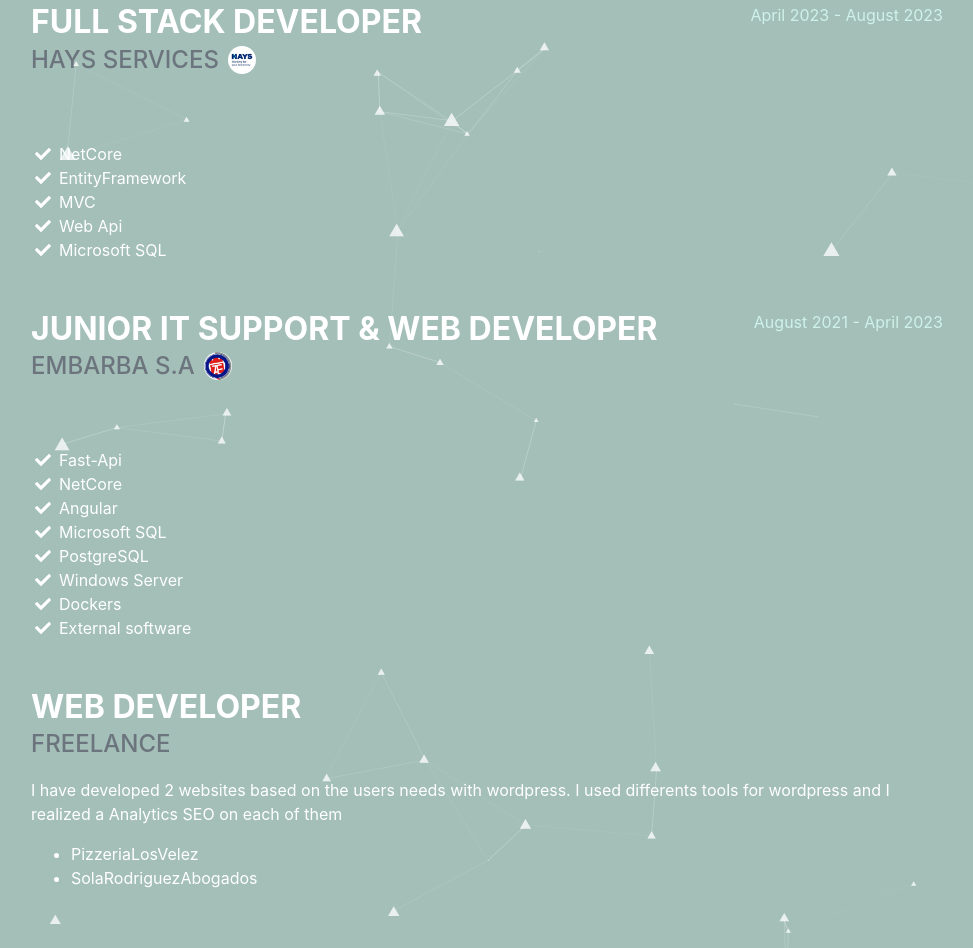
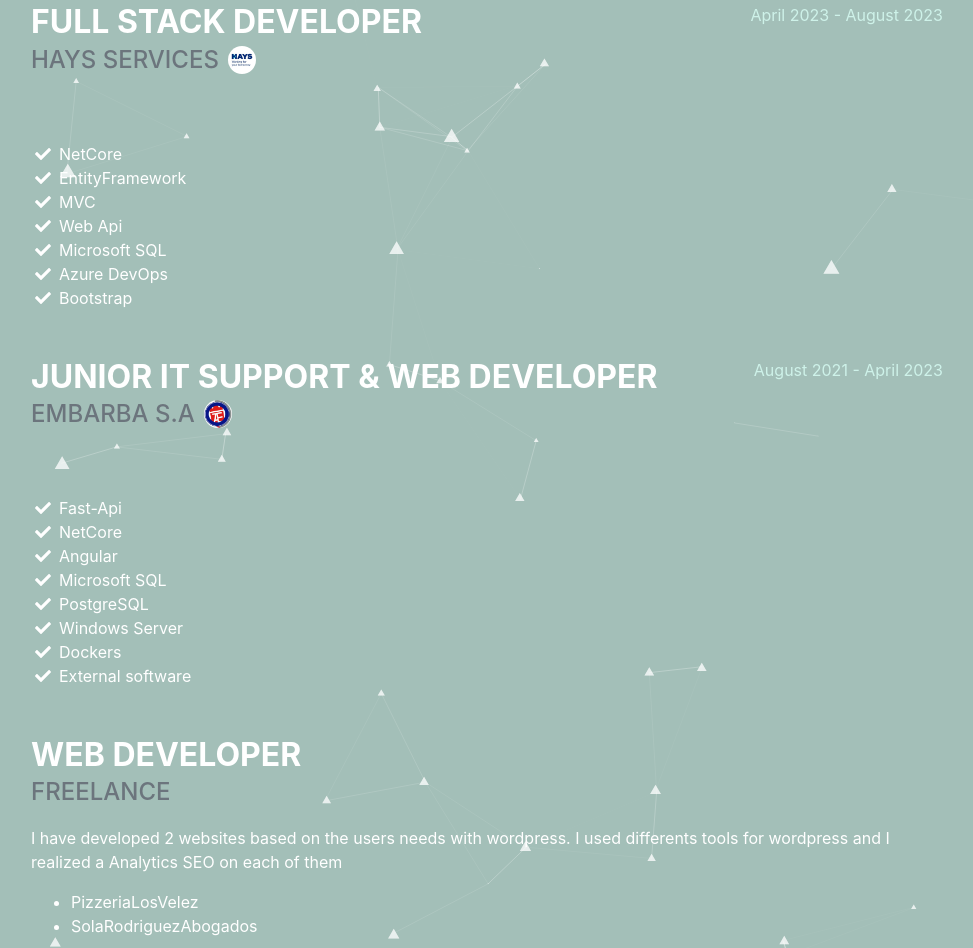
Before and after one commit to ramonchu96/Portfolio, a plain HTML site: page index.html in a window 1280 px wide. Shown: the part 1793-2741 px from the top of the page, without its empty margins (289-1262 px from the left). Drawn offline with nearby package versions, Linux system fonts and the light colour scheme; animation ran at ten frames a second; a web font is replaced by a local one.

Commit message:
Update HaysExperience

```diff
--- a/index.html
+++ b/index.html
@@ -201,6 +201,14 @@
                                 <li>
                                     <span class="fa-li"><i class="fas fa-check"></i></span>
                                     Microsoft SQL
+                                </li>
+                                <li>
+                                    <span class="fa-li"><i class="fas fa-check"></i></span>
+                                    Azure DevOps
+                                </li>
+                                <li>
+                                    <span class="fa-li"><i class="fas fa-check"></i></span>
+                                    Bootstrap
                                 </li>
                             </ul>
                         </div>
--- a/js/particles.js
+++ b/js/particles.js
@@ -20,7 +20,7 @@ var pJS = function(tag_id, params){
     },
     particles: {
       number: {
-        value: 400,
+        value: 100,
         density: {
           enable: true,
           value_area: 800
@@ -117,10 +117,10 @@ var pJS = function(tag_id, params){
           duration: 0.4
         },
         push:{
-          particles_nb: 4
+          particles_nb: 2
         },
         remove:{
-          particles_nb: 8
+          particles_nb: 12
         }
       },
       mouse:{}
```
Also changed, not shown: 2 other files.
